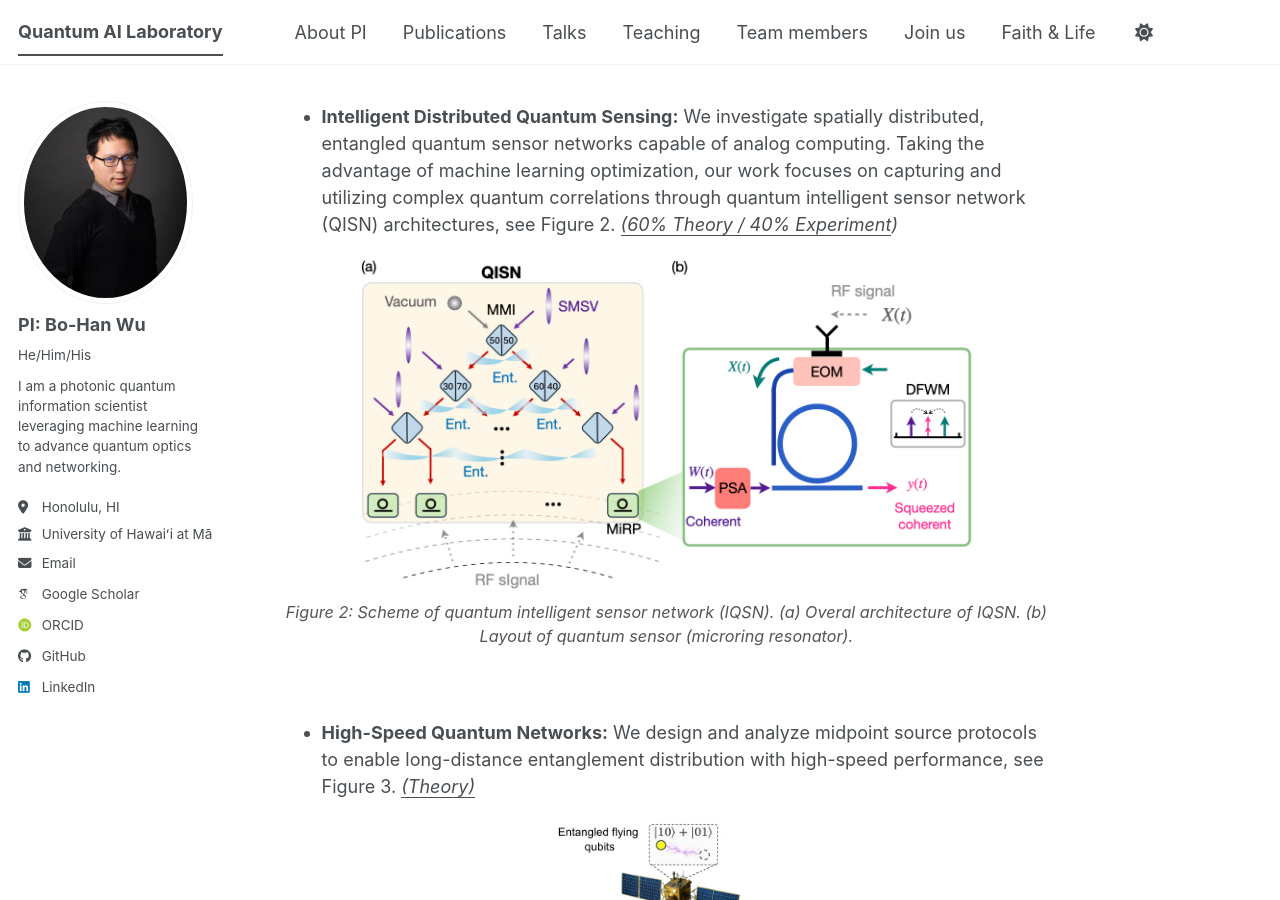
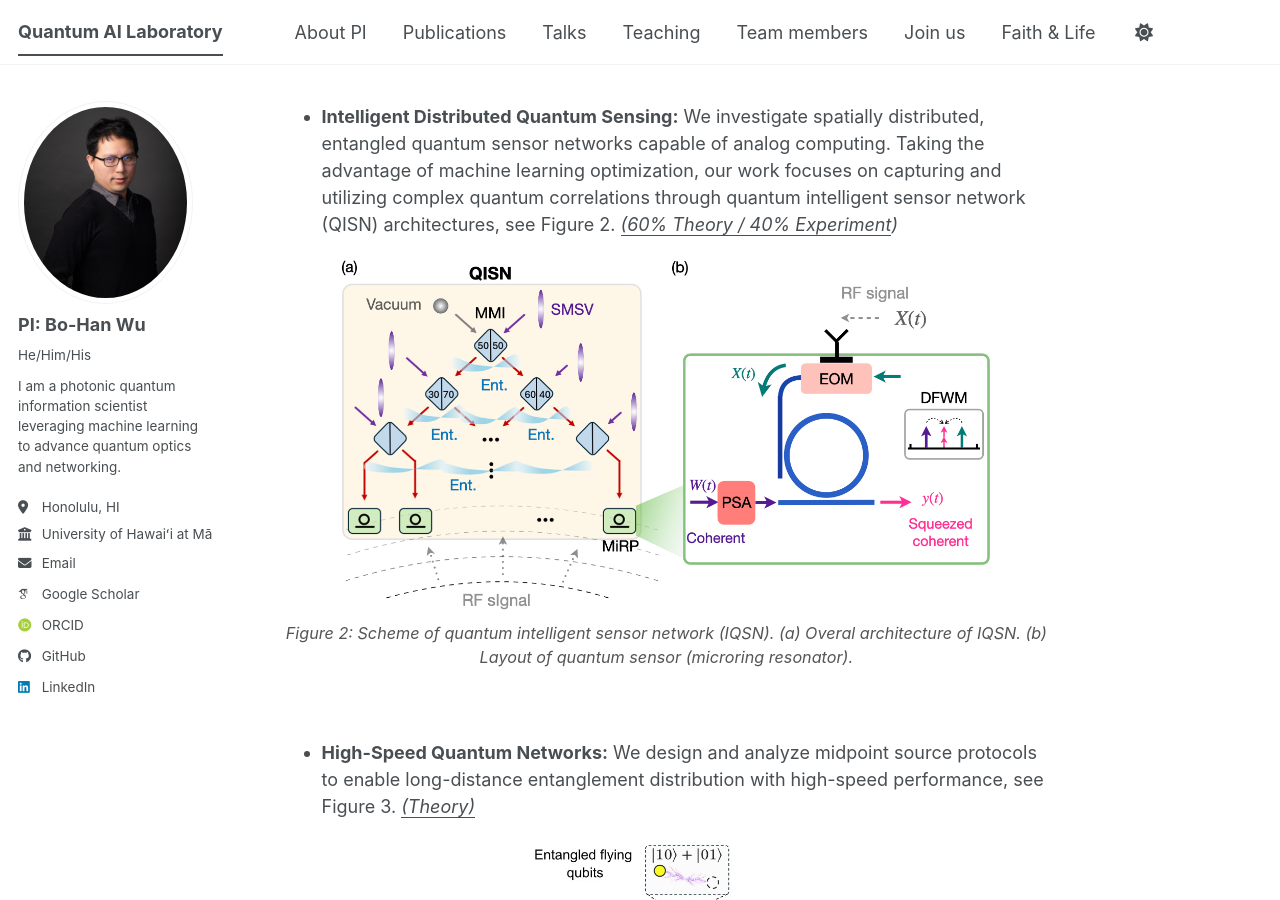
Before and after one commit to go705/go705.github.io, a Jekyll site: the page built from _pages/about.md, in a window 1280 px wide and 900 px high, scrolled down 968 px. Built offline with Jekyll 4.4.1, drawn with Linux system fonts in a browser that asks for light colours; some web fonts are replaced; a script bundle is joined from its source files by our own code; library files that are not in the unit come from our copies.

Commit message:
Update about.md

```diff
--- a/_pages/about.md
+++ b/_pages/about.md
@@ -22,7 +22,7 @@
 
 * **Intelligent Distributed Quantum Sensing:** We investigate spatially distributed, entangled quantum sensor networks capable of analog computing. Taking the advantage of machine learning optimization, our work focuses on capturing and utilizing complex quantum correlations through quantum intelligent sensor network (QISN) architectures, see Figure 2. *<u>(60% Theory / 40% Experiment</u>)*
 <div style="text-align: center; margin-top: 20px; margin-bottom: 70px;">
-  <img src="{{ site.baseurl }}/assets/images/MiRP.jpeg" alt="Featured Research Overview" style="width: 80%; border: none;">
+  <img src="{{ site.baseurl }}/assets/images/MiRP.jpeg" alt="Featured Research Overview" style="width: 85%; border: none;">
   <p style="font-size: 0.9em; color: #555; font-style: italic; margin-top: 10px;">
     Figure 2: Scheme of quantum intelligent sensor network (IQSN). (a) Overal architecture of IQSN. (b) Layout of quantum sensor (microring resonator).
   </p>
@@ -30,7 +30,7 @@
 
 * **High-Speed Quantum Networks:** We design and analyze midpoint source protocols to enable long-distance entanglement distribution with high-speed performance, see Figure 3. *<u>(Theory)</u>*
 <div style="text-align: center; margin-top: 20px; margin-bottom: 70px;">
-  <img src="{{ site.baseurl }}/assets/images/Remote_Ent.jpeg" alt="Featured Research Overview" style="width: 45%; border: none;">
+  <img src="{{ site.baseurl }}/assets/images/Remote_Ent.jpeg" alt="Featured Research Overview" style="width: 55%; border: none;">
   <p style="font-size: 0.9em; color: #555; font-style: italic; margin-top: 10px;">
     Figure 3: Scheme of long-haul entanglement generation.
   </p>
```
